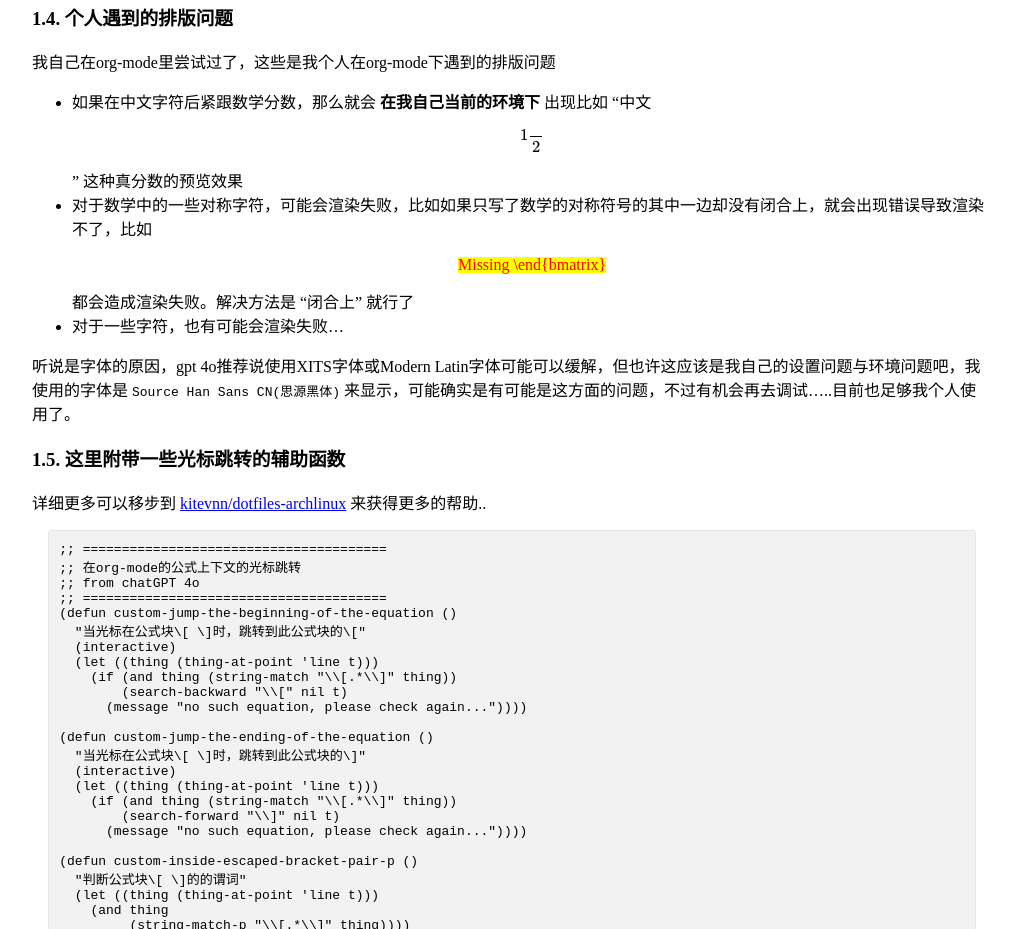
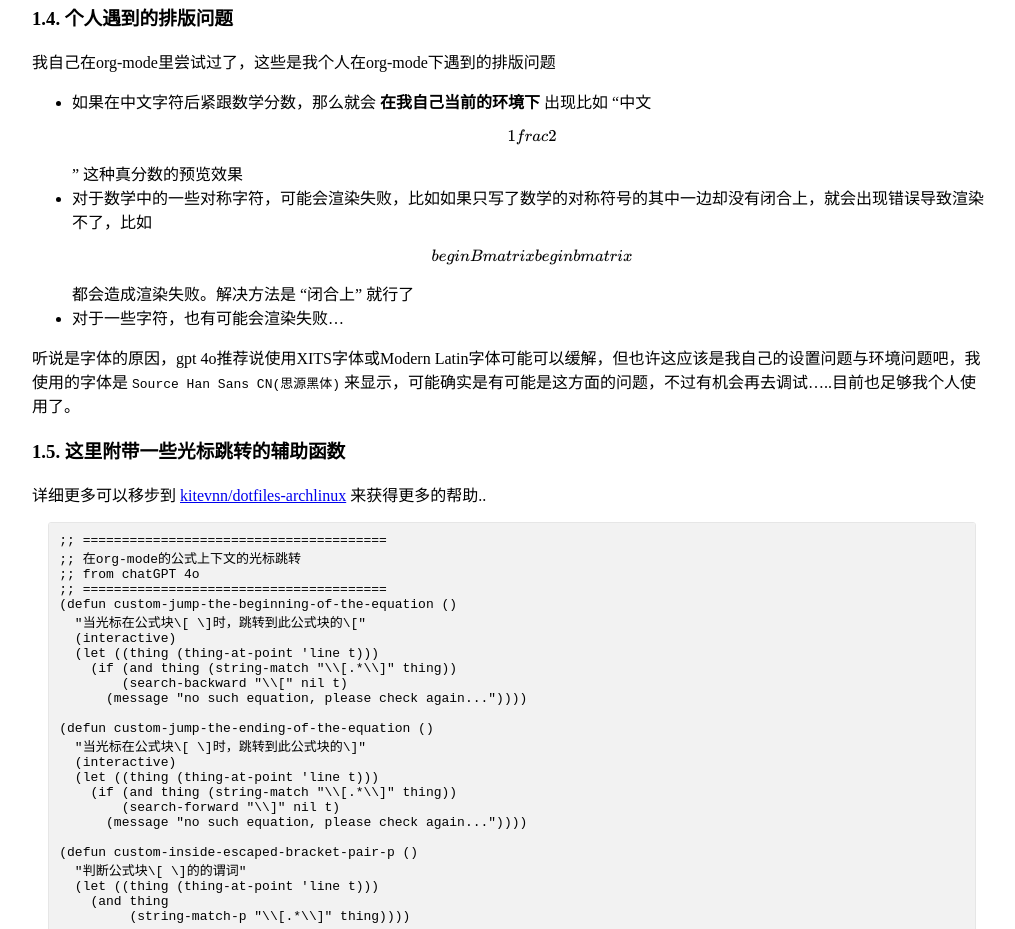
Before and after one commit to colfwe/colfwe.github.io, a plain HTML site: page docs/在org-mode里渲染含有utf8字符的公式块.html in a window 1280 px wide. Shown: the part 2079-3008 px from the top of the page, without its empty margins (128-1143 px from the left). Drawn offline with nearby package versions, Linux system fonts and the light colour scheme.

Commit message:
Update 在org-mode里渲染含有utf8字符的公式块.html

```diff
--- a/docs/在org-mode里渲染含有utf8字符的公式块.html
+++ b/docs/在org-mode里渲染含有utf8字符的公式块.html
@@ -412,9 +412,9 @@
 </p>
 
 <ul class="org-ul">
-<li>如果在中文字符后紧跟数学分数，那么就会 <b>在我自己当前的环境下</b> 出现比如 “中文 \[ 1 \frac{}{2} \]” 这种真分数的预览效果</li>
+<li>如果在中文字符后紧跟数学分数，那么就会 <b>在我自己当前的环境下</b> 出现比如 “中文 \[ 1 \\frac{}{2} \]” 这种真分数的预览效果</li>
 
-<li>对于数学中的一些对称字符，可能会渲染失败，比如如果只写了数学的对称符号的其中一边却没有闭合上，就会出现错误导致渲染不了，比如 \[ \begin{Bmatrix} \begin{bmatrix} \] 都会造成渲染失败。解决方法是 “闭合上” 就行了</li>
+<li>对于数学中的一些对称字符，可能会渲染失败，比如如果只写了数学的对称符号的其中一边却没有闭合上，就会出现错误导致渲染不了，比如 \[ \\begin{Bmatrix} \\begin{bmatrix} \] 都会造成渲染失败。解决方法是 “闭合上” 就行了</li>
 
 <li>对于一些字符，也有可能会渲染失败&#x2026;</li>
 </ul>
```
